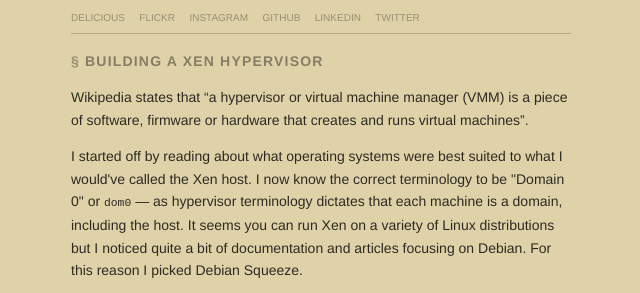
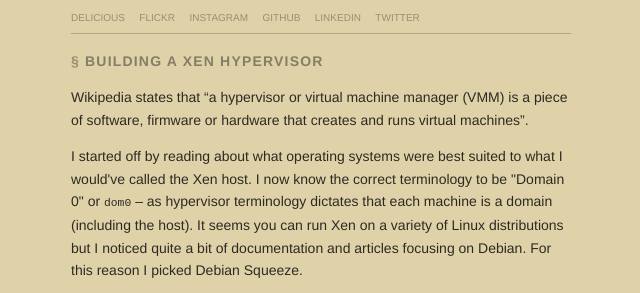
Before and after one commit to skl/skl.github.io, a plain HTML site: page index.html in a window 1280 px wide. Shown: the top 293 px of the page, 319-959 px from the left. Drawn offline with Linux system fonts and the light colour scheme.

Commit message:
Xen updates

```diff
--- a/index.html
+++ b/index.html
@@ -9,7 +9,7 @@
 <style type="text/css">
 header,footer,nav,section,article,aside{display:block} html{font-size:100%;-webkit-text-size-adjust:100%;-ms-text-size-adjust:100%} body{margin:0;font-size:1em;line-height:1.4em} ::-moz-selection{background:#333;color:#fff;text-shadow:none} ::selection{background:#333;color:#fff;text-shadow:none}a:focus{outline:thin dotted} a:hover,a:active {outline:0}
 
-body{width:80%; max-width:500px; margin:0 auto; padding:5px 0; background:#dfd2a9; font-family:'Helvetica Neue',Helvetica,Arial,sans-serif}
+body{width:80%; max-width:500px; margin:0 auto; padding:5px 0; background:#dfd2a9; font-family:'Helvetica Neue','Roboto Regular','Droid Sans',Helvetica,Arial,sans-serif}
 a:link,a:visited {opacity:0.8; color:black}
 a:hover,a:active {opacity:1.0; color:black}
 
@@ -44,8 +44,8 @@ virtual machines</q>.</p>
 
 <p>I started off by reading about what operating systems were best suited to
 what I would've called the Xen host. I now know the correct terminology to
-be "Domain 0" or <code>dom0</code> &mdash; as hypervisor terminology dictates that each
-machine is a domain, including the host. It seems you can run Xen on a variety
+be "Domain 0" or <code>dom0</code> &ndash; as hypervisor terminology dictates that each
+machine is a domain (including the host). It seems you can run Xen on a variety
 of Linux distributions but I noticed quite a bit of documentation and articles
 focusing on Debian. For this reason I picked Debian Squeeze.</p>
 
```
